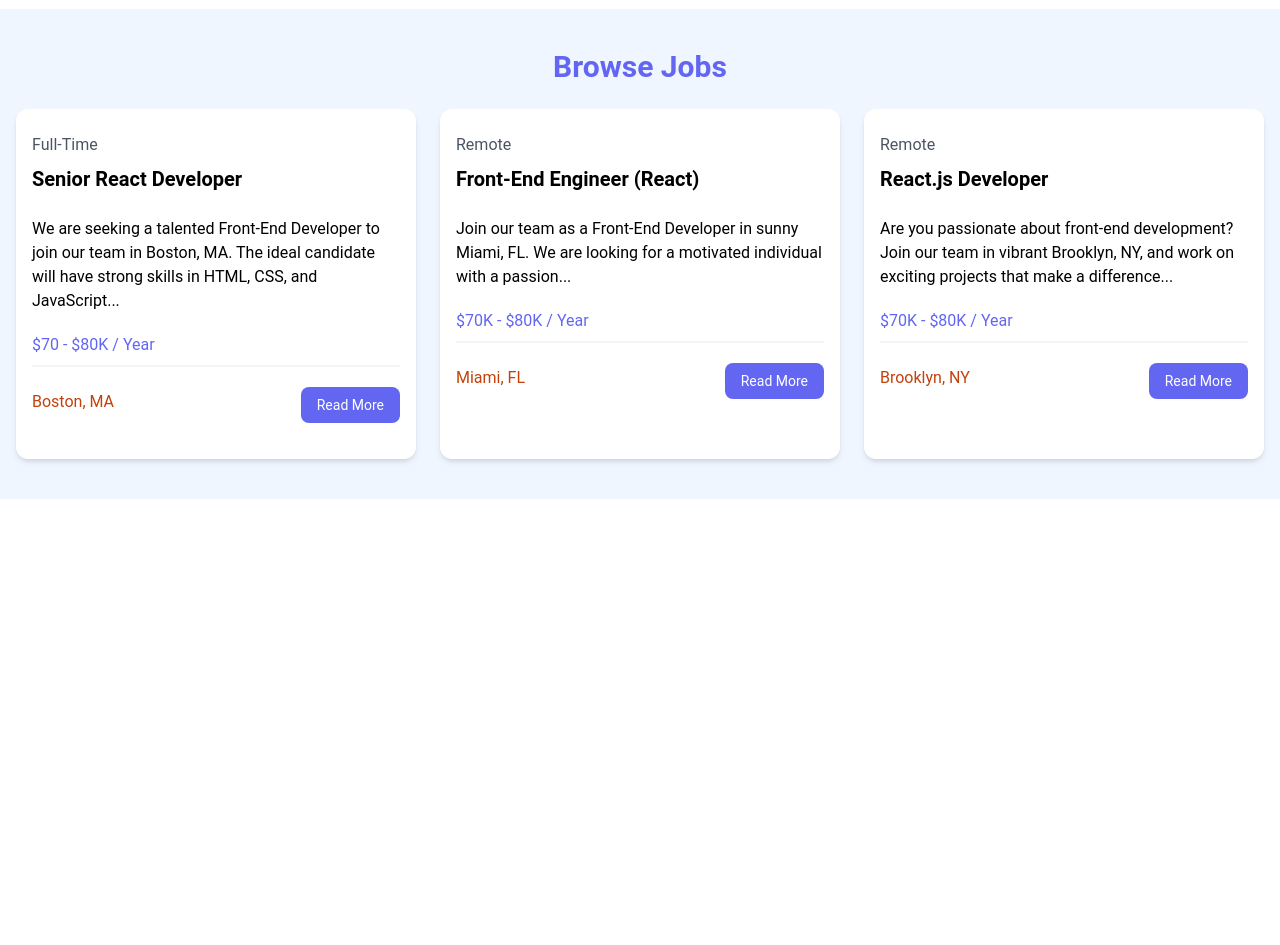
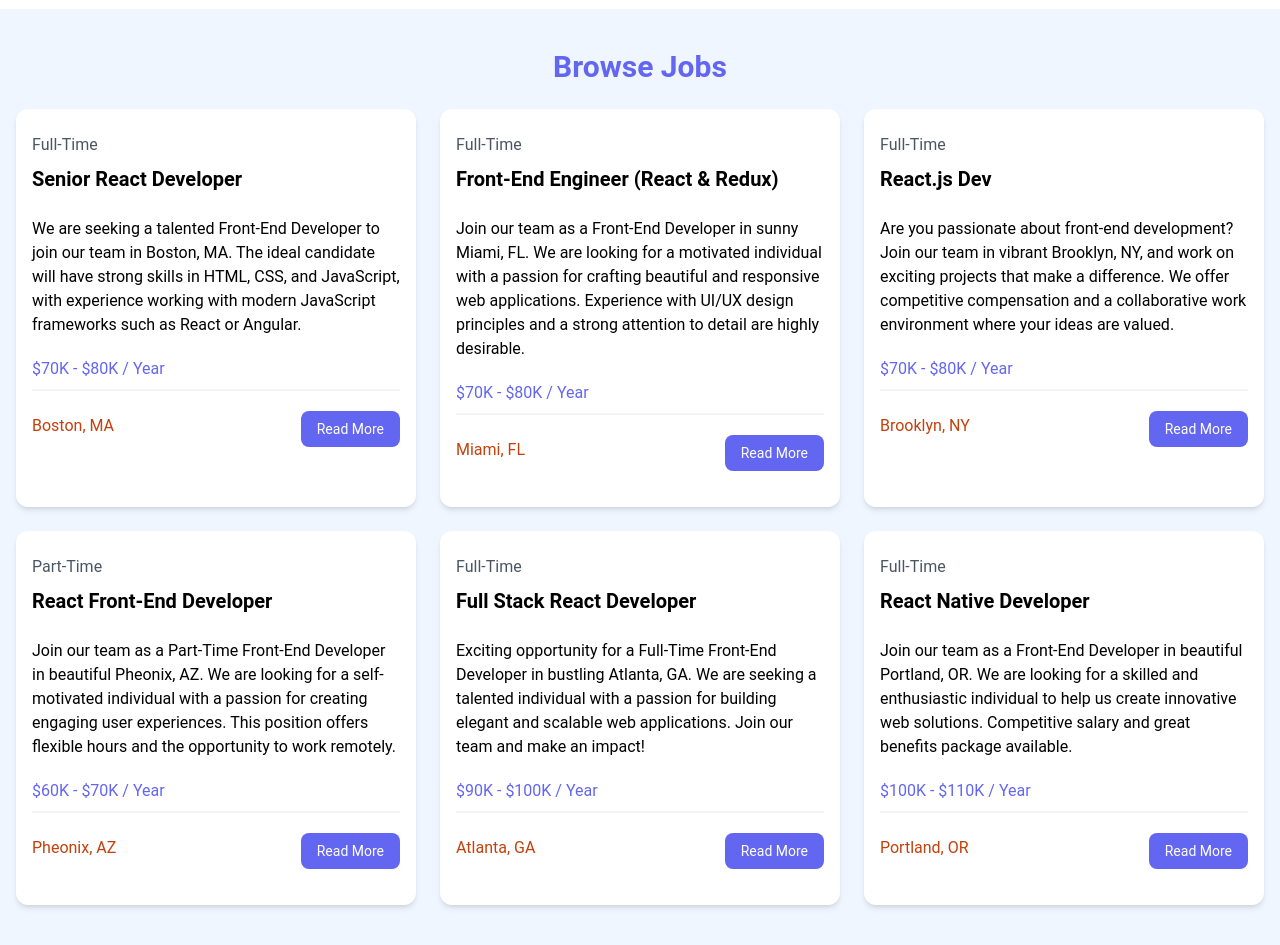
Before and after one commit to kourosh-dev/react-jobs, a React (Vite) app: page / in a window 1280 px wide. Shown: the part 600-1545 px from the top of the page. Before the commit the page ends 1099 px from the top, so only its background shows below. Built offline with nearby package versions, Linux system fonts and the light colour scheme.

Commit message:
listing job with map()

```diff
--- a/src/components/JobListings.jsx
+++ b/src/components/JobListings.jsx
@@ -8,26 +8,27 @@
           Browse Jobs
         </h2>
         <div className="grid grid-cols-1 md:grid-cols-3 gap-6">
-          {/* <!-- Job Listing 1 --> */}
-          <div className="bg-white rounded-xl shadow-md relative">
+
+          {Jobs.map((job) => (
+            <div className="bg-white rounded-xl shadow-md relative" key={job.id}>
               <div className="p-4">
                 <div className="mb-6">
-                <div className="text-gray-600 my-2">Full-Time</div>
-                <h3 className="text-xl font-bold">Senior React Developer</h3>
+                  <div className="text-gray-600 my-2">{job.type}</div>
+                  <h3 className="text-xl font-bold">{job.title}</h3>
                 </div>
 
                 <div className="mb-5">
-              We are seeking a talented Front-End Developer to join our team in Boston, MA. The ideal candidate will have strong skills in HTML, CSS, and JavaScript...
+                {job.description}
                 </div>
 
-              <h3 className="text-indigo-500 mb-2">$70 - $80K / Year</h3>
+                <h3 className="text-indigo-500 mb-2">{job.salary} / Year</h3>
 
                 <div className="border border-gray-100 mb-5"></div>
 
                 <div className="flex flex-col lg:flex-row justify-between mb-4">
                   <div className="text-orange-700 mb-3">
                     <i className="fa-solid fa-location-dot text-lg"></i>
-                  Boston, MA
+                    {job.location}
                   </div>
                   <a
                     href="job.html"
@@ -38,66 +39,8 @@
                 </div>
               </div>
             </div>
-          {/* <!-- Job Listing 2 --> */}
-          <div className="bg-white rounded-xl shadow-md relative">
-            <div className="p-4">
-              <div className="mb-6">
-                <div className="text-gray-600 my-2">Remote</div>
-                <h3 className="text-xl font-bold">Front-End Engineer (React)</h3>
-              </div>
+          ))}
 
-              <div className="mb-5">
-              Join our team as a Front-End Developer in sunny Miami, FL. We are looking for a motivated individual with a passion...
-              </div>
-
-              <h3 className="text-indigo-500 mb-2">$70K - $80K / Year</h3>
-
-              <div className="border border-gray-100 mb-5"></div>
-
-              <div className="flex flex-col lg:flex-row justify-between mb-4">
-                <div className="text-orange-700 mb-3">
-                  <i className="fa-solid fa-location-dot text-lg"></i>
-                  Miami, FL
-                </div>
-                <a
-                  href="job.html"
-                  className="h-[36px] bg-indigo-500 hover:bg-indigo-600 text-white px-4 py-2 rounded-lg text-center text-sm"
-                >
-                Read More
-                </a>
-              </div>
-            </div>
-          </div>
-          {/* <!-- Job Listing 3 --> */}
-          <div className="bg-white rounded-xl shadow-md relative">
-            <div className="p-4">
-              <div className="mb-6">
-                <div className="text-gray-600 my-2">Remote</div>
-                <h3 className="text-xl font-bold">React.js Developer</h3>
-              </div>
-
-              <div className="mb-5">
-                Are you passionate about front-end development? Join our team in vibrant Brooklyn, NY, and work on exciting projects that make a difference...
-              </div>
-
-              <h3 className="text-indigo-500 mb-2">$70K - $80K / Year</h3>
-
-              <div className="border border-gray-100 mb-5"></div>
-
-              <div className="flex flex-col lg:flex-row justify-between mb-4">
-                <div className="text-orange-700 mb-3">
-                  <i className="fa-solid fa-location-dot text-lg"></i>
-                  Brooklyn, NY
-                </div>
-                <a
-                  href="job.html"
-                  className="h-[36px] bg-indigo-500 hover:bg-indigo-600 text-white px-4 py-2 rounded-lg text-center text-sm"
-                >
-                Read More
-                </a>
-              </div>
-            </div>
-          </div>
         </div>
       </div>
     </section>
```
Lines whose indentation alone changed are shown as unchanged.
